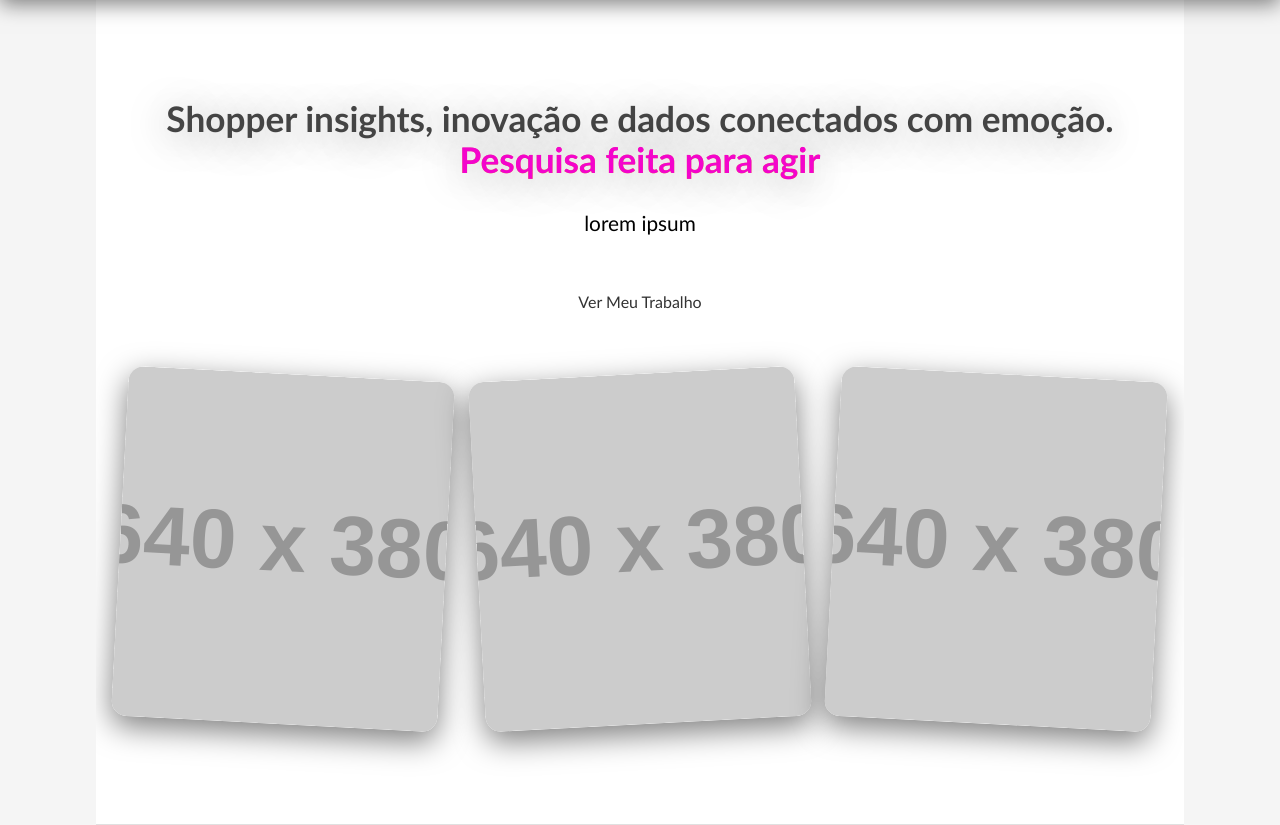
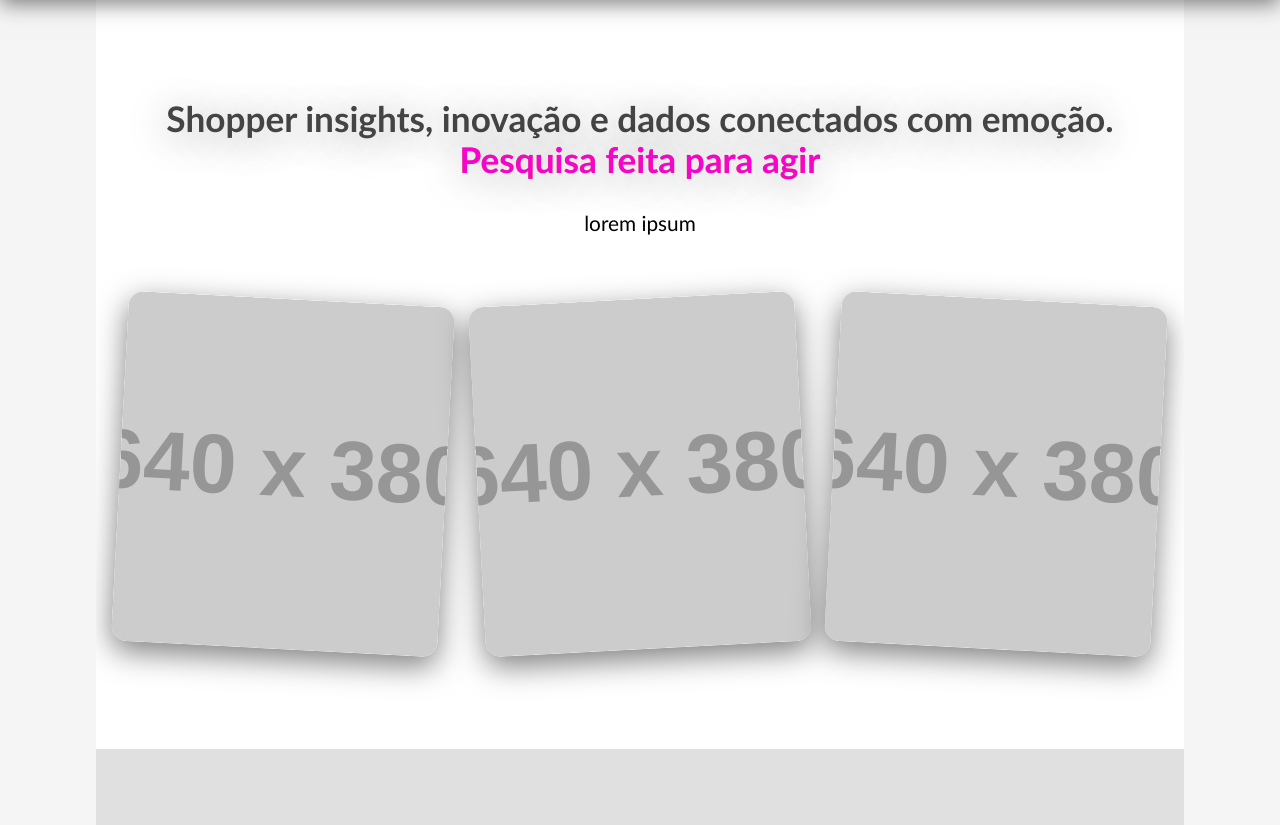
Before and after one commit to vitornms45/SHOPPLOSION, a Flask app: page /pt/ in a window 1280 px wide. Shown: the part 65-890 px from the top of the page. Run offline with Flask 3, Linux system fonts and the light colour scheme; grey boxes labelled with a size stand in for pictures from a placeholder-image service; some libraries are stand-ins or nearby versions.

Commit message:
minor changes

```diff
--- a/static/style.css
+++ b/static/style.css
@@ -92,7 +92,10 @@ p {
     transition: all 0.3s ease;
     border: none;
     cursor: pointer;
+
 }
+
+
 
 .button-base:hover {
     transform: translateY(-5px);
@@ -285,10 +288,7 @@ p {
     margin-right: auto;
 }
 
-.main-cta-button {
-    @extend .button-base; /* Usa o mixin de estilo base */
-    margin-bottom: 60px;
-}
+
 
 .hero-images {
     display: flex;
--- a/templates/index.html
+++ b/templates/index.html
@@ -42,7 +42,6 @@
                     <span>{{ texts.hero_title_2 }}</span>
                 </h1>
                 <p style="color: black;">{{ texts.hero_description }}</p>
-                <a href="#work" class="main-cta-button">{{ texts.main_cta_button }}</a>
             </div>
             <div class="hero-images">
                 <img src="https://placehold.co/640x380" alt="Pessoa trabalhando 1">
```
